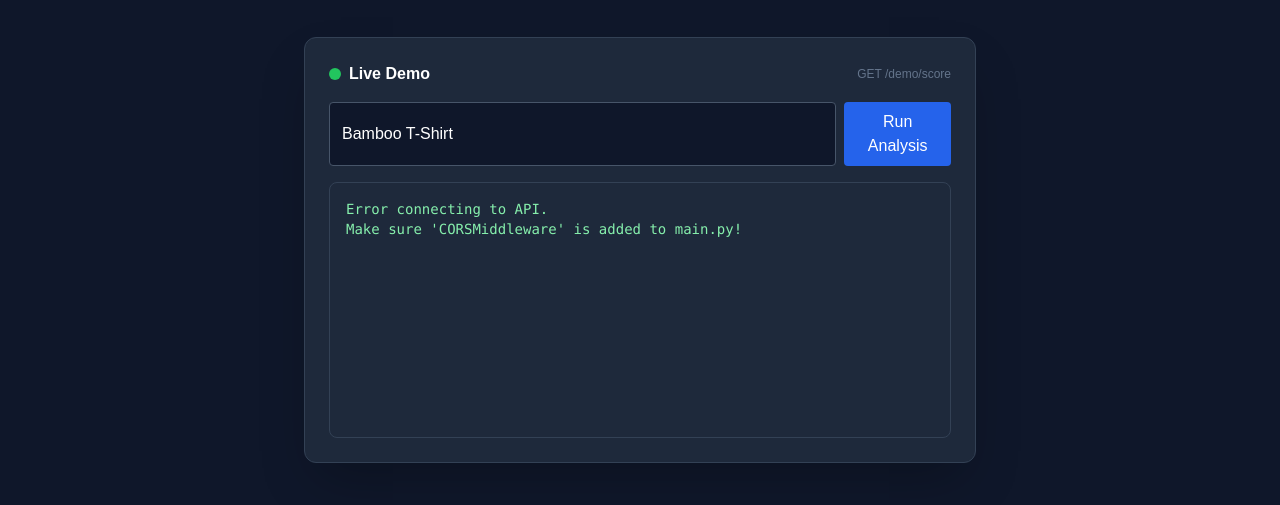
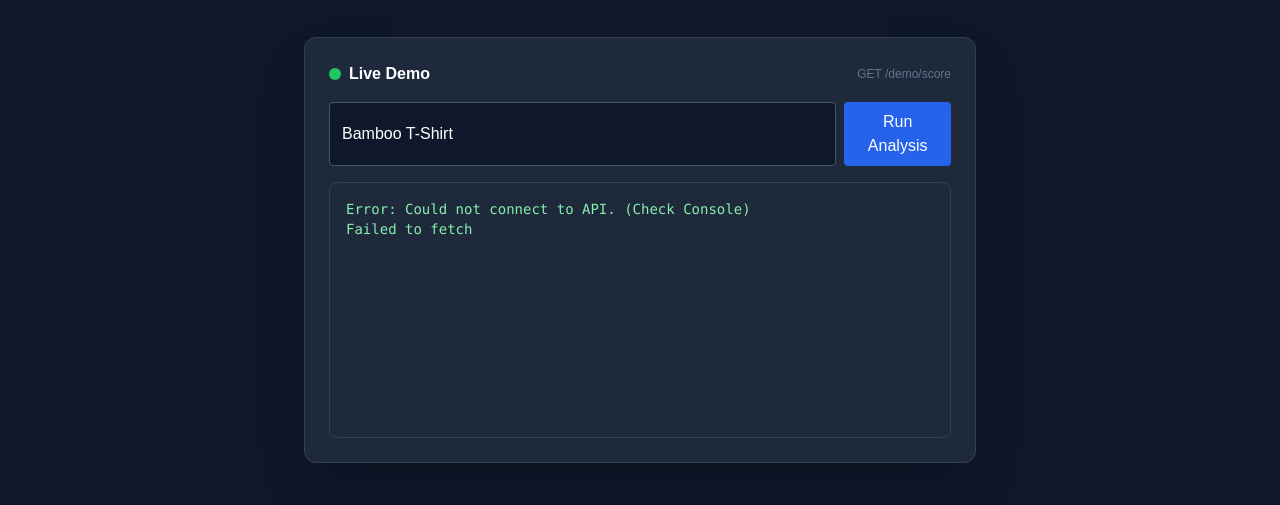
Before and after one commit to autozbudoucnosti/product-impact-api, a plain HTML site: page index.html in a window 1280 px wide. Both pictures are taken after a click on the button "Run Analysis". Shown: the part 295-800 px from the top of the page. Drawn offline with nearby package versions, Linux system fonts and the light colour scheme; no server answers.

Commit message:
Fix frontend API key and output display

```diff
--- a/index.html
+++ b/index.html
@@ -69,22 +69,47 @@
 
     <script>
         async function runDemo() {
-            const product = document.getElementById('productInput').value;
+            const input = document.getElementById('productInput');
             const output = document.getElementById('jsonOutput');
             const loader = document.getElementById('loading');
+            const productName = input.value;
 
-            const apiUrl = `https://product-sustainability-api-production.up.railway.app/demo/score?product_name=${encodeURIComponent(product)}`;
+            if (!productName) return;
 
+            // Show loading state
             loader.classList.remove('hidden');
-            output.textContent = "Fetching real-time data...";
+            output.textContent = `Calculating impact for ${productName}...`;
 
             try {
-                const response = await fetch(apiUrl);
+                // 1. The CORRECT Working Railway URL
+                const response = await fetch('https://web-production-a1f91.up.railway.app/v1/assess-impact', {
+                    method: 'POST', // 2. We use POST now, not GET
+                    headers: {
+                        'Content-Type': 'application/json',
+                        'Accept': 'application/json',
+                        'X-API-Key': 'my-super-secret-password-678'  // API Key for authentication
+                    },
+                    // 3. We send the data structure your API expects
+                    body: JSON.stringify({
+                        product_name: productName,
+                        material_composition: { "cotton": 1.0 }, // Defaulting to cotton for the demo
+                        weight_kg: 1.0,
+                        shipping_mode: "sea",
+                        origin_country: "CN",
+                        destination_country: "US"
+                    })
+                });
+
+                if (!response.ok) throw new Error(`API Error: ${response.status}`);
+
                 const data = await response.json();
+
+                // 4. Display the REAL results from your API
                 output.textContent = JSON.stringify(data, null, 2);
+
             } catch (error) {
-                output.textContent = "Error connecting to API. \nMake sure 'CORSMiddleware' is added to main.py!";
                 console.error(error);
+                output.textContent = `Error: Could not connect to API. (Check Console)\n${error.message}`;
             } finally {
                 loader.classList.add('hidden');
             }
```
